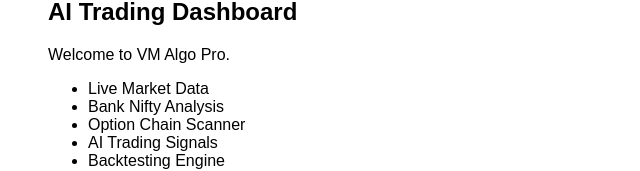
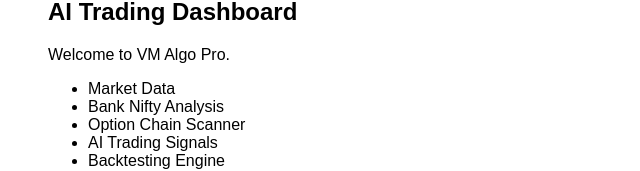
Before and after one commit to vmwealthgroup-prog/tata, a Next.js app in the folder frontend/: page / in a window 1280 px wide. Shown: the part 130-301 px from the top of the page, without its empty margins (0-640 px from the left). Built offline with nearby package versions, Linux system fonts and the light colour scheme.

Commit message:
Modify list item in Home component
Updated list item from 'Live Market Data' to 'Market Data'.

```diff
--- a/frontend/app/page.jsx
+++ b/frontend/app/page.jsx
@@ -11,7 +11,7 @@
       <p>Welcome to VM Algo Pro.</p>
 
       <ul>
-        <li>Live Market Data</li>
+        <li>Market Data</li>
         <li>Bank Nifty Analysis</li>
         <li>Option Chain Scanner</li>
         <li>AI Trading Signals</li>
```
